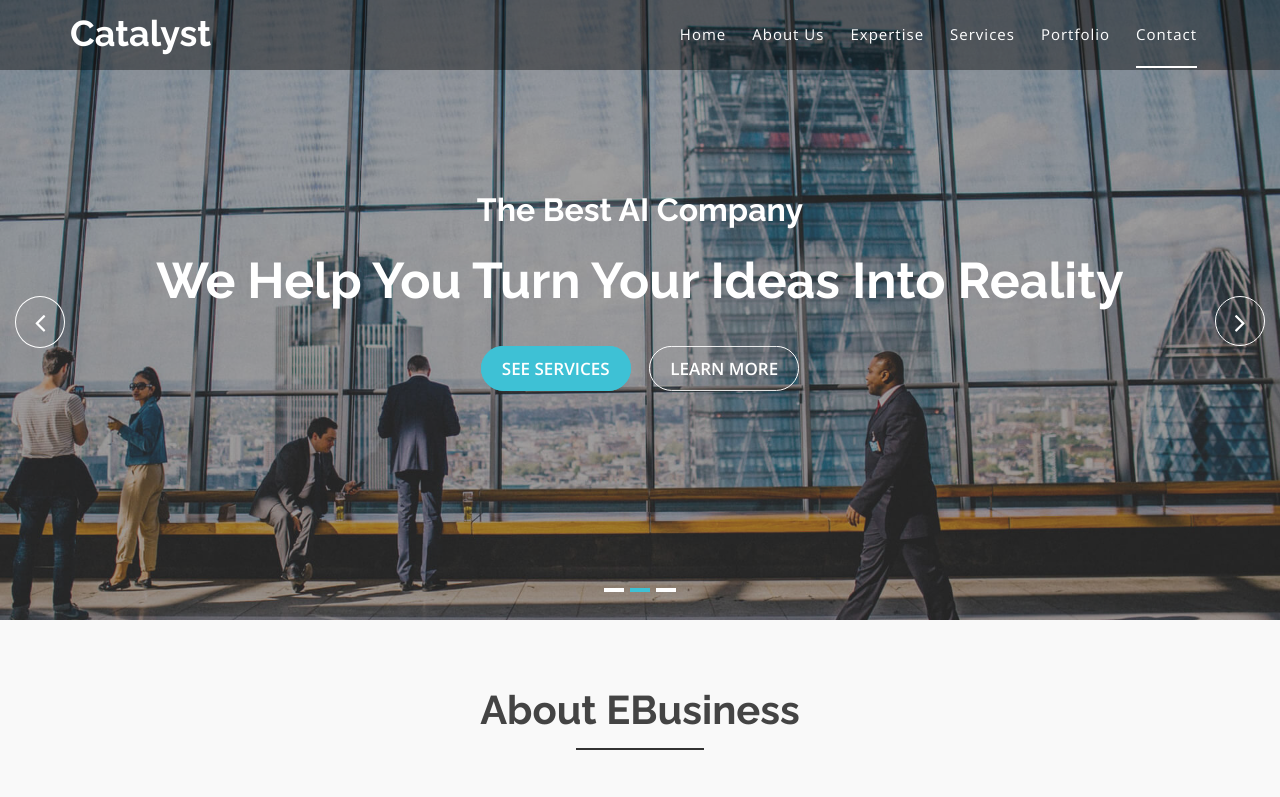
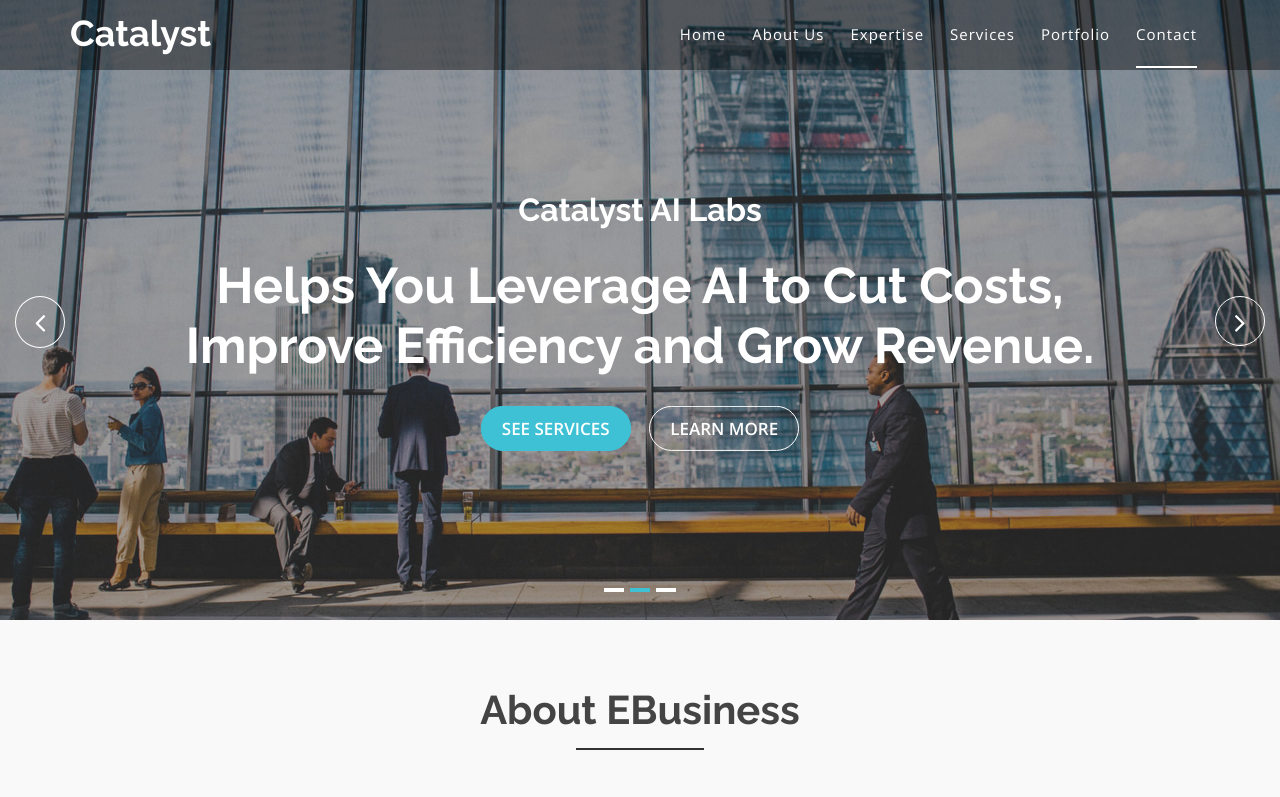
Before and after one commit to Perseus14/CatalystLabs, a plain HTML site: page index.html in a window 1280 px wide. Shown: the top 797 px of the page. Drawn offline with nearby package versions, Linux system fonts and the light colour scheme.

Commit message:
edited Slider

```diff
--- a/index.html
+++ b/index.html
@@ -121,11 +121,11 @@
               <div class="slider-content">
                 <!-- layer 1 -->
                 <div class="layer-1-1 hidden-xs wow slideInDown" data-wow-duration="2s" data-wow-delay=".2s">
-                  <h2 class="title1">The Best AI Company </h2>
+                  <h2 class="title1">Catalyst AI Labs</h2>
                 </div>
                 <!-- layer 2 -->
                 <div class="layer-1-2 wow slideInUp" data-wow-duration="2s" data-wow-delay=".1s">
-                  <h1 class="title2">We Help You Transform Your Business using AI</h1>
+                  <h1 class="title2">Helps You Transform Your Business using AI</h1>
                 </div>
                 <!-- layer 3 -->
                 <div class="layer-1-3 hidden-xs wow slideInUp" data-wow-duration="2s" data-wow-delay=".2s">
@@ -146,11 +146,11 @@
               <div class="slider-content text-center">
                 <!-- layer 1 -->
                 <div class="layer-1-1 hidden-xs wow slideInUp" data-wow-duration="2s" data-wow-delay=".2s">
-                  <h2 class="title1">The Best AI Company </h2>
+                  <h2 class="title1">Catalyst AI Labs</h2>
                 </div>
                 <!-- layer 2 -->
                 <div class="layer-1-2 wow slideInUp" data-wow-duration="2s" data-wow-delay=".1s">
-                  <h1 class="title2">We Help You Turn Your Ideas Into Reality</h1>
+                  <h1 class="title2">Helps You Leverage AI to Cut Costs, Improve Efficiency and Grow Revenue.</h1>
                 </div>
                 <!-- layer 3 -->
                 <div class="layer-1-3 hidden-xs wow slideInUp" data-wow-duration="2s" data-wow-delay=".2s">
@@ -171,12 +171,11 @@
               <div class="slider-content">
                 <!-- layer 1 -->
                 <div class="layer-1-1 hidden-xs wow slideInUp" data-wow-duration="2s" data-wow-delay=".2s">
-                  <h2 class="title1">The Best AI Company </h2>
+                  <h2 class="title1">Catalyst AI Labs</h2>
                 </div>
                 <!-- layer 2 -->
                 <div class="layer-1-2 wow slideInUp" data-wow-duration="2s" data-wow-delay=".1s">
-                  <h1 class="title2">Helping Business Drive AI Roadmap And Transformational
-                    Priorities Quickly and Efficiently.</h1>
+                  <h1 class="title2">Design, Implement and Maintain AI Solutions to Meet Key Business Objectives</h1>
                 </div>
                 <!-- layer 3 -->
                 <div class="layer-1-3 hidden-xs wow slideInUp" data-wow-duration="2s" data-wow-delay=".2s">
```
